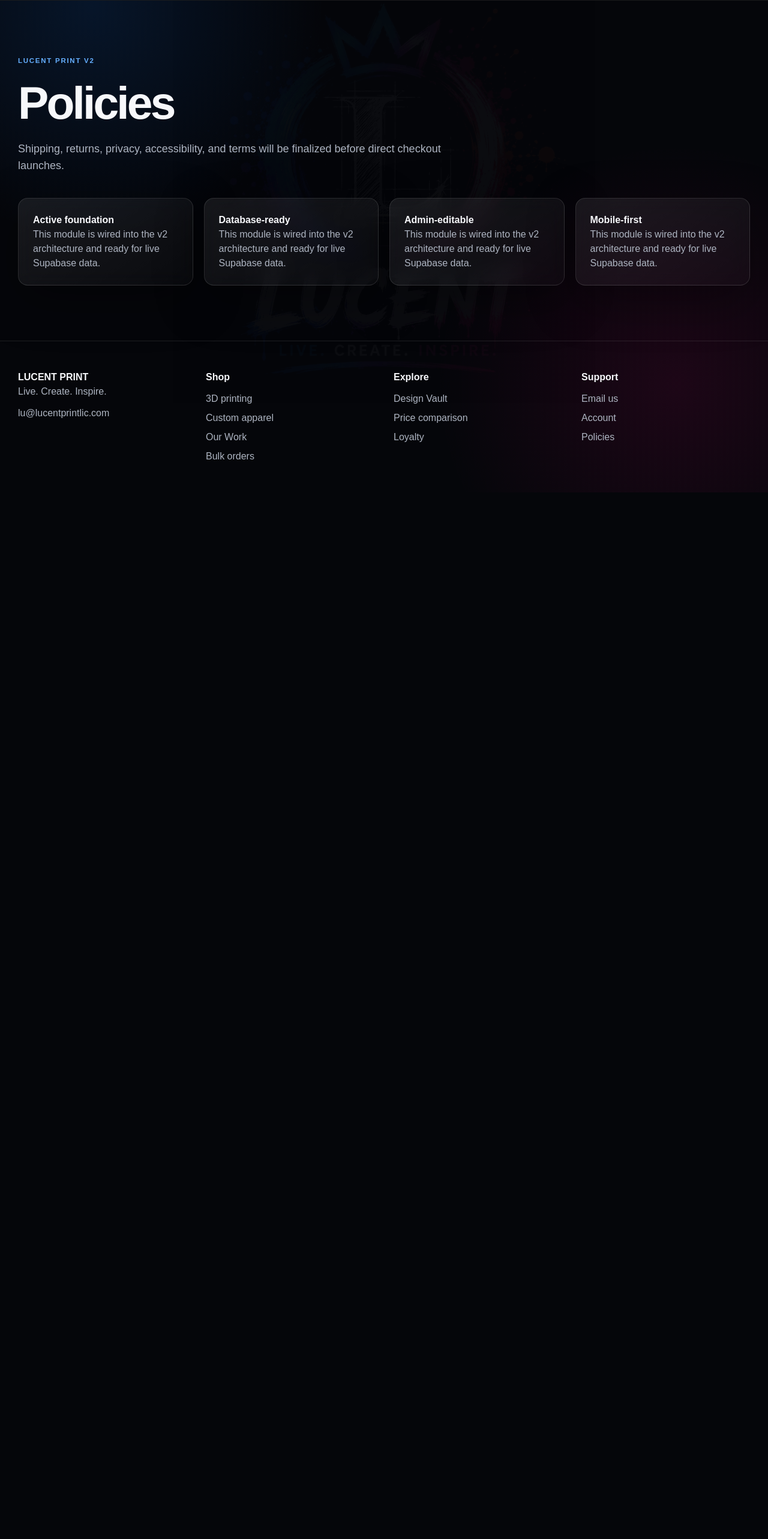
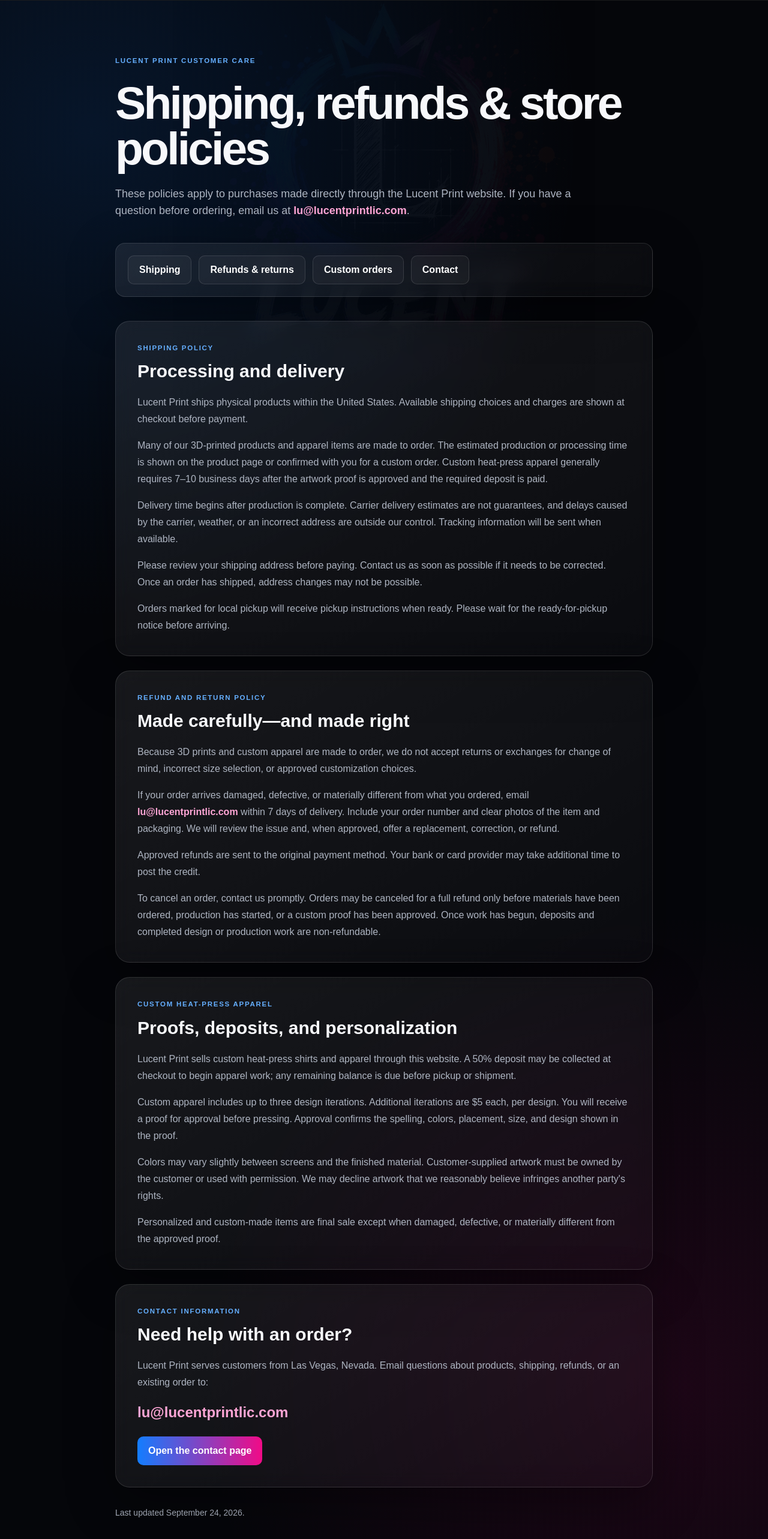
Before and after one commit to LucentPrint/lucent-print, a Next.js app: page /policies in a window 1280 px wide. Shown: the part 80-2646 px from the top of the page at 60% size. Before the commit the page ends 901 px from the top, so only its background shows below. Built offline with nearby package versions, Linux system fonts and the light colour scheme; no server answers.

Commit message:
Add Stripe-ready store policies

```diff
--- a/app/policies/page.tsx
+++ b/app/policies/page.tsx
@@ -1 +1,76 @@
-export const metadata={title:"Policies"};export default function Page(){return <section className="section"><div className="shell"><p className="eyebrow">Lucent Print v2</p><h1 className="title my-6">Policies</h1><p className="muted max-w-3xl text-lg">Shipping, returns, privacy, accessibility, and terms will be finalized before direct checkout launches.</p><div className="mt-10 grid-auto">{["Active foundation","Database-ready","Admin-editable","Mobile-first"].map(x=><div key={x} className="glass rounded-2xl p-6"><b>{x}</b><p className="muted">This module is wired into the v2 architecture and ready for live Supabase data.</p></div>)}</div></div></section>}
+import Link from "next/link";
+
+export const metadata = {
+  title: "Shipping, Refund & Store Policies",
+  description: "Shipping, refund, return, cancellation, and custom-order policies for Lucent Print.",
+};
+
+const email = "lu@lucentprintlic.com";
+
+export default function PoliciesPage() {
+  return (
+    <section className="section">
+      <div className="shell mx-auto max-w-4xl">
+        <p className="eyebrow">Lucent Print customer care</p>
+        <h1 className="title my-6">Shipping, refunds & store policies</h1>
+        <p className="muted max-w-3xl text-lg">
+          These policies apply to purchases made directly through the Lucent Print website. If you have a question before ordering, email us at{" "}
+          <a className="font-bold text-pink-300 hover:text-pink-200" href={`mailto:${email}`}>{email}</a>.
+        </p>
+
+        <nav aria-label="Policy sections" className="glass my-10 flex flex-wrap gap-3 rounded-2xl p-5">
+          <a className="btn btn-secondary" href="#shipping">Shipping</a>
+          <a className="btn btn-secondary" href="#refunds">Refunds & returns</a>
+          <a className="btn btn-secondary" href="#custom-orders">Custom orders</a>
+          <a className="btn btn-secondary" href="#contact">Contact</a>
+        </nav>
+
+        <div className="grid gap-6">
+          <article id="shipping" className="glass scroll-mt-28 rounded-3xl p-7 sm:p-9">
+            <p className="eyebrow">Shipping policy</p>
+            <h2 className="mt-3 text-3xl font-black">Processing and delivery</h2>
+            <div className="muted mt-5 grid gap-4 leading-7">
+              <p>Lucent Print ships physical products within the United States. Available shipping choices and charges are shown at checkout before payment.</p>
+              <p>Many of our 3D-printed products and apparel items are made to order. The estimated production or processing time is shown on the product page or confirmed with you for a custom order. Custom heat-press apparel generally requires 7–10 business days after the artwork proof is approved and the required deposit is paid.</p>
+              <p>Delivery time begins after production is complete. Carrier delivery estimates are not guarantees, and delays caused by the carrier, weather, or an incorrect address are outside our control. Tracking information will be sent when available.</p>
+              <p>Please review your shipping address before paying. Contact us as soon as possible if it needs to be corrected. Once an order has shipped, address changes may not be possible.</p>
+              <p>Orders marked for local pickup will receive pickup instructions when ready. Please wait for the ready-for-pickup notice before arriving.</p>
+            </div>
+          </article>
+
+          <article id="refunds" className="glass scroll-mt-28 rounded-3xl p-7 sm:p-9">
+            <p className="eyebrow">Refund and return policy</p>
+            <h2 className="mt-3 text-3xl font-black">Made carefully—and made right</h2>
+            <div className="muted mt-5 grid gap-4 leading-7">
+              <p>Because 3D prints and custom apparel are made to order, we do not accept returns or exchanges for change of mind, incorrect size selection, or approved customization choices.</p>
+              <p>If your order arrives damaged, defective, or materially different from what you ordered, email <a className="font-bold text-pink-300 hover:text-pink-200" href={`mailto:${email}?subject=Order%20issue`}>{email}</a> within 7 days of delivery. Include your order number and clear photos of the item and packaging. We will review the issue and, when approved, offer a replacement, correction, or refund.</p>
+              <p>Approved refunds are sent to the original payment method. Your bank or card provider may take additional time to post the credit.</p>
+              <p>To cancel an order, contact us promptly. Orders may be canceled for a full refund only before materials have been ordered, production has started, or a custom proof has been approved. Once work has begun, deposits and completed design or production work are non-refundable.</p>
+            </div>
+          </article>
+
+          <article id="custom-orders" className="glass scroll-mt-28 rounded-3xl p-7 sm:p-9">
+            <p className="eyebrow">Custom heat-press apparel</p>
+            <h2 className="mt-3 text-3xl font-black">Proofs, deposits, and personalization</h2>
+            <div className="muted mt-5 grid gap-4 leading-7">
+              <p>Lucent Print sells custom heat-press shirts and apparel through this website. A 50% deposit may be collected at checkout to begin apparel work; any remaining balance is due before pickup or shipment.</p>
+              <p>Custom apparel includes up to three design iterations. Additional iterations are $5 each, per design. You will receive a proof for approval before pressing. Approval confirms the spelling, colors, placement, size, and design shown in the proof.</p>
+              <p>Colors may vary slightly between screens and the finished material. Customer-supplied artwork must be owned by the customer or used with permission. We may decline artwork that we reasonably believe infringes another party&apos;s rights.</p>
+              <p>Personalized and custom-made items are final sale except when damaged, defective, or materially different from the approved proof.</p>
+            </div>
+          </article>
+
+          <article id="contact" className="glass scroll-mt-28 rounded-3xl p-7 sm:p-9">
+            <p className="eyebrow">Contact information</p>
+            <h2 className="mt-3 text-3xl font-black">Need help with an order?</h2>
+            <p className="muted mt-5 leading-7">Lucent Print serves customers from Las Vegas, Nevada. Email questions about products, shipping, refunds, or an existing order to:</p>
+            <a className="mt-5 block break-all text-2xl font-black text-pink-300 hover:text-pink-200" href={`mailto:${email}?subject=Lucent%20Print%20Order%20Support`}>{email}</a>
+            <Link className="btn btn-primary mt-6" href="/contact">Open the contact page</Link>
+          </article>
+        </div>
+
+        <p className="muted mt-8 text-sm">Last updated September 24, 2026.</p>
+      </div>
+    </section>
+  );
+}
--- a/components/footer.tsx
+++ b/components/footer.tsx
@@ -32,8 +32,10 @@
           <b>Support</b>
           <div className="muted mt-3 grid gap-2">
             <Link href="/contact">Email us</Link>
+            <Link href="/policies#shipping">Shipping policy</Link>
+            <Link href="/policies#refunds">Refund & return policy</Link>
             <Link href="/account">Account</Link>
-            <Link href="/policies">Policies</Link>
+            <Link href="/policies">All policies</Link>
           </div>
         </div>
       </div>
```
